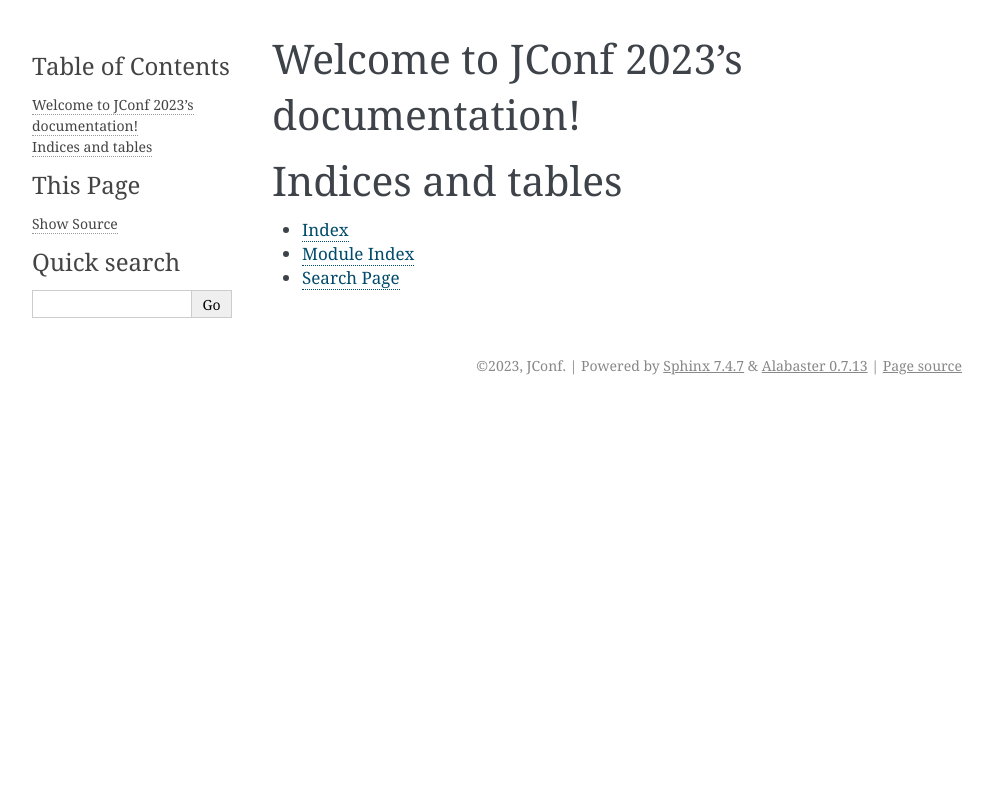
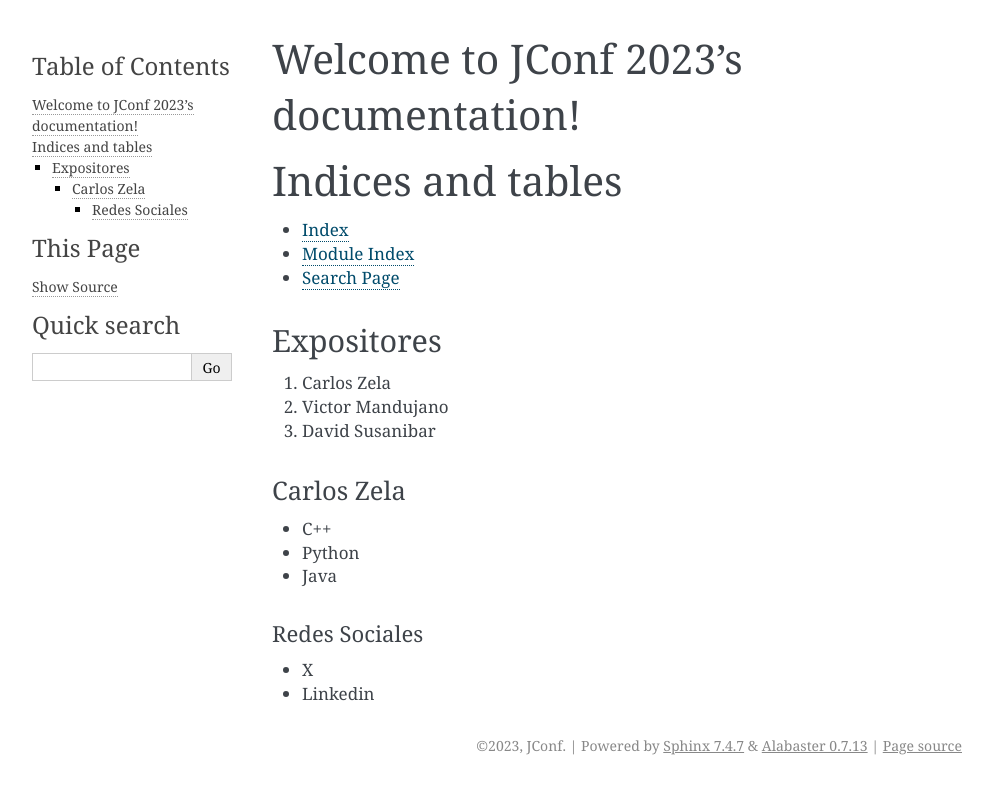
Before and after one commit to davisusanibar/jconf-sphinx, a Sphinx documentation site: the page built from source/index.rst, in a window 1280 px wide. Shown: the top 794 px of the page, without its empty margins (148-1141 px from the left). Built offline with Sphinx 7.4.7, drawn with Linux system fonts in a browser that asks for light colours.

Commit message:
feat: initial changes to default template by adding documentation into index.rst file

```diff
--- a/source/index.rst
+++ b/source/index.rst
@@ -18,3 +18,23 @@
 * :ref:`genindex`
 * :ref:`modindex`
 * :ref:`search`
+
+Expositores
+-----------
+
+1. Carlos Zela
+2. Victor Mandujano
+3. David Susanibar
+
+Carlos Zela
+^^^^^^^^^^^
+
+- C++
+- Python
+- Java
+
+Redes Sociales
+""""""""""""""
+
+- X
+- Linkedin
```
Also changed, not shown: README.md (+19 -6 lines).
